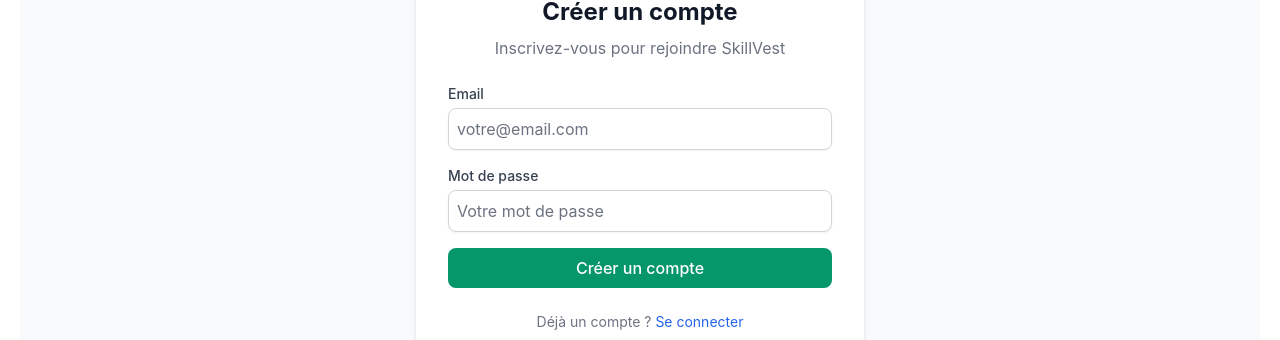
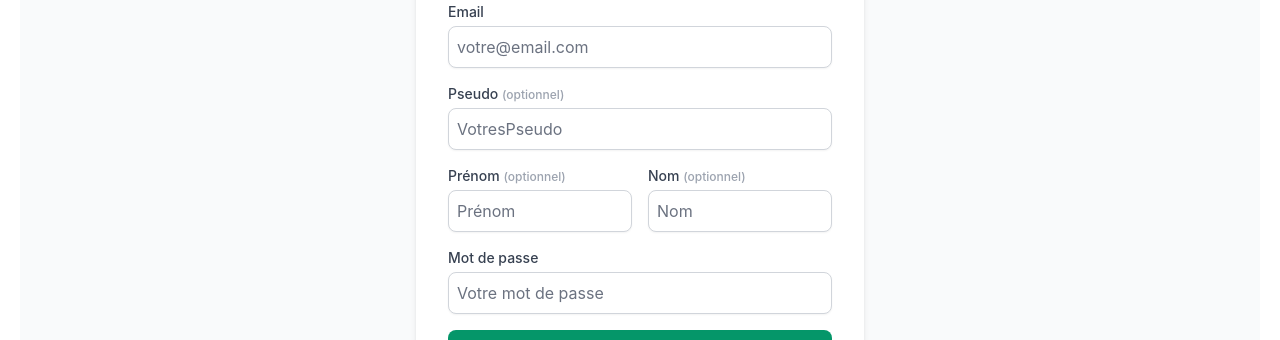
Before and after one commit to Tomsonne/Learn2Trade, a React (Vite) app in the folder frontend/: page /signup in a window 1280 px wide. Shown: the part 321-661 px from the top of the page. Built offline with nearby package versions, Linux system fonts and the light colour scheme; no server answers.

Commit message:
update signup form

```diff
--- a/frontend/src/api.js
+++ b/frontend/src/api.js
@@ -50,12 +50,19 @@
 }
 
 // --- Inscription utilisateur ---
-export async function signup(email, password) {
+export async function signup(email, password, username = null, firstName = null, lastName = null) {
+  const body = { email, password };
+
+  // Ajouter les champs optionnels seulement s'ils sont remplis
+  if (username) body.username = username;
+  if (firstName) body.first_name = firstName;
+  if (lastName) body.last_name = lastName;
+
   const res = await fetch(`${API_BASE}/auth/signup`, {
     method: "POST",
     headers: { "Content-Type": "application/json" },
     credentials: "include",
-    body: JSON.stringify({ email, password }),
+    body: JSON.stringify(body),
   });
 
   if (!res.ok) {
--- a/frontend/src/pages/Signup.jsx
+++ b/frontend/src/pages/Signup.jsx
@@ -6,6 +6,9 @@
 export default function Signup() {
   const [email, setEmail] = useState("");
   const [password, setPassword] = useState("");
+  const [username, setUsername] = useState("");
+  const [firstName, setFirstName] = useState("");
+  const [lastName, setLastName] = useState("");
   const setAuth = useAuthStore((s) => s.login);
   const navigate = useNavigate();
   const [error, setError] = useState(null);
@@ -14,7 +17,7 @@
     e.preventDefault();
     setError(null);
     try {
-      const data = await signup(email, password);
+      const data = await signup(email, password, username, firstName, lastName);
       if (data.access_token) {
         setAuth(data.user, data.access_token);
         navigate("/learn");
@@ -46,6 +49,46 @@
               required
               className="mt-1 block w-full rounded-lg border-gray-300 shadow-sm p-2 dark:bg-gray-700 dark:text-white"
             />
+          </div>
+
+          <div>
+            <label className="block text-sm font-medium text-gray-700 dark:text-gray-300">
+              Pseudo <span className="text-gray-400 text-xs">(optionnel)</span>
+            </label>
+            <input
+              type="text"
+              value={username}
+              onChange={(e) => setUsername(e.target.value)}
+              placeholder="VotresPseudo"
+              className="mt-1 block w-full rounded-lg border-gray-300 shadow-sm p-2 dark:bg-gray-700 dark:text-white"
+            />
+          </div>
+
+          <div className="grid grid-cols-2 gap-4">
+            <div>
+              <label className="block text-sm font-medium text-gray-700 dark:text-gray-300">
+                Prénom <span className="text-gray-400 text-xs">(optionnel)</span>
+              </label>
+              <input
+                type="text"
+                value={firstName}
+                onChange={(e) => setFirstName(e.target.value)}
+                placeholder="Prénom"
+                className="mt-1 block w-full rounded-lg border-gray-300 shadow-sm p-2 dark:bg-gray-700 dark:text-white"
+              />
+            </div>
+            <div>
+              <label className="block text-sm font-medium text-gray-700 dark:text-gray-300">
+                Nom <span className="text-gray-400 text-xs">(optionnel)</span>
+              </label>
+              <input
+                type="text"
+                value={lastName}
+                onChange={(e) => setLastName(e.target.value)}
+                placeholder="Nom"
+                className="mt-1 block w-full rounded-lg border-gray-300 shadow-sm p-2 dark:bg-gray-700 dark:text-white"
+              />
+            </div>
           </div>
 
           <div>
```
Also changed, not shown: 2 other files (tests, documents, lock files or other folders).
